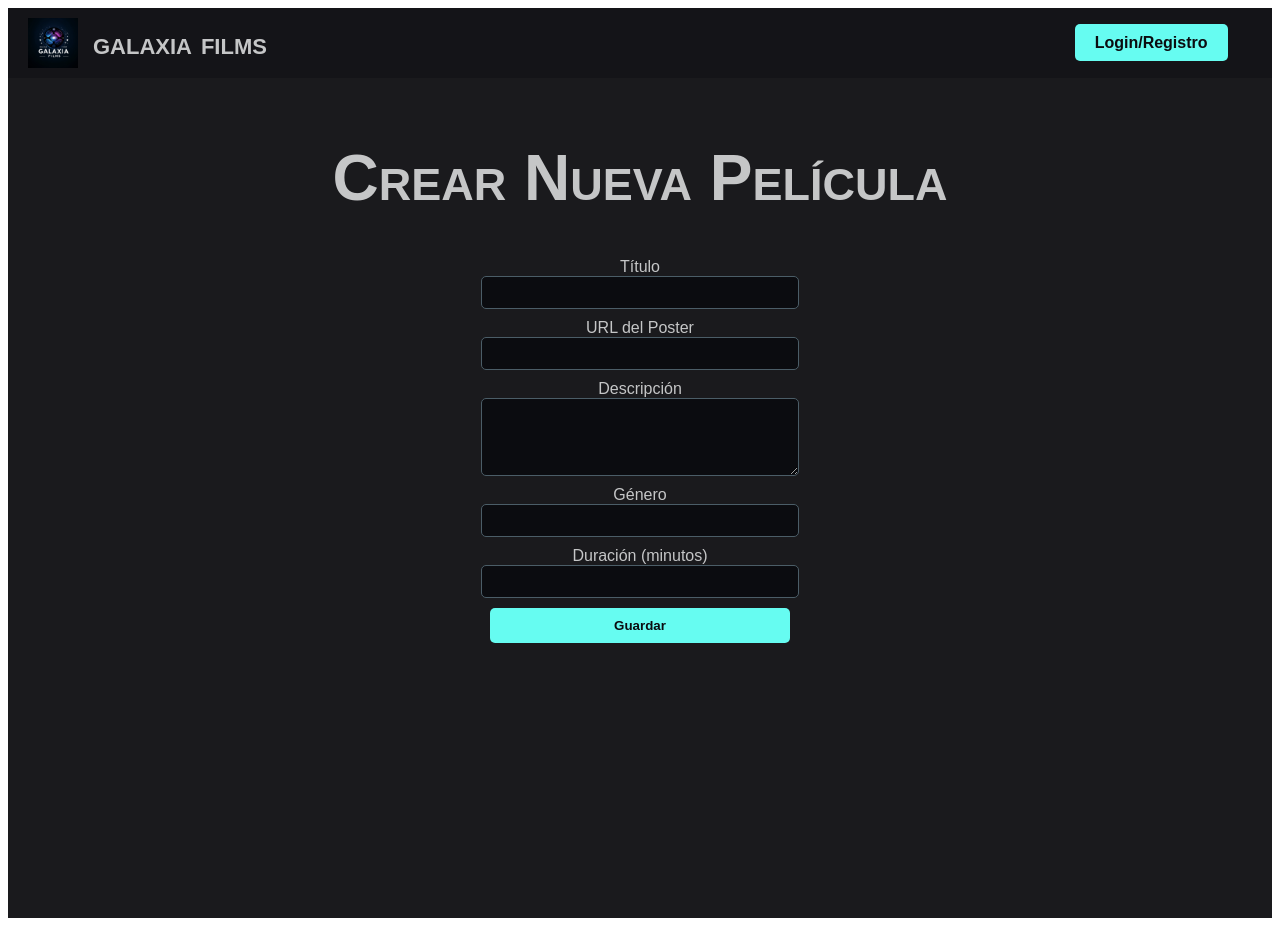
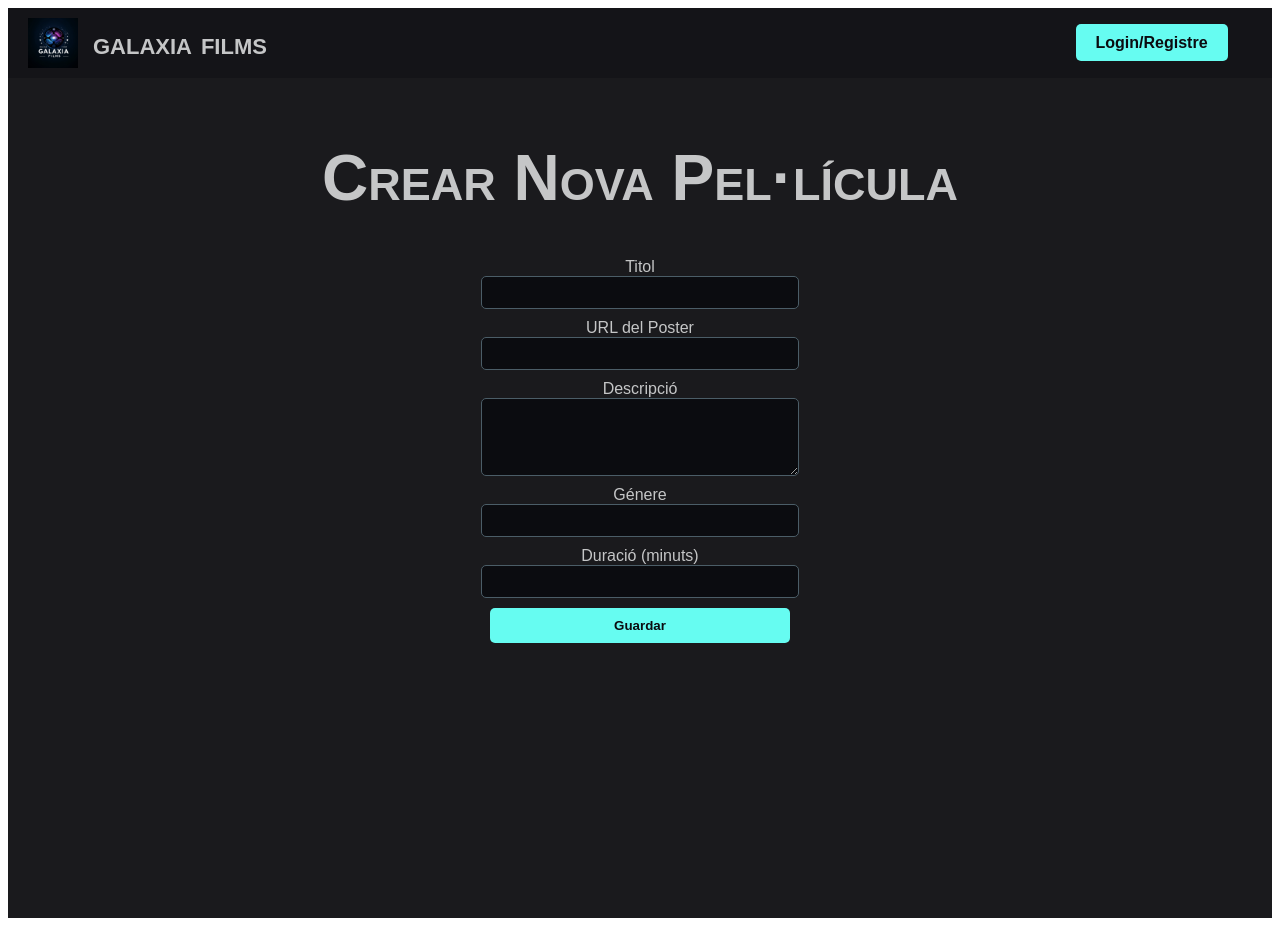
Before and after one commit to inspedralbes/tr3-tr3-barcelomiquel, a Nuxt app in the folder front/: page /crearPelicula in a window 1280 px wide. Built offline with nearby package versions, Linux system fonts and the light colour scheme.

Commit message:
pagina web en catalá

```diff
--- a/front/components/Header.vue
+++ b/front/components/Header.vue
@@ -5,7 +5,7 @@
       <h2>galaxia films</h2>
     </nuxt-link>
     <div>
-      <nuxt-link v-if="!loguejat" to="/login" class="login-button">Login/Registro</nuxt-link>
+      <nuxt-link v-if="!loguejat" to="/login" class="login-button">Login/Registre</nuxt-link>
       <nuxt-link  v-if="loguejat" :to="`/${nom_usuari}`" class="login-button">{{ nom_usuari }}</nuxt-link>
       <nuxt-link  v-if="loguejat && admin" :to="`admin/${nom_usuari}`" class="login-button">Admin</nuxt-link>
       <nuxt-link  v-if="loguejat" to="/" @click="logout" class="login-button">Logout</nuxt-link>
--- a/front/pages/[nom_usuario].vue
+++ b/front/pages/[nom_usuario].vue
@@ -5,13 +5,13 @@
             <div class="home">
                 <h1>Perfil de {{ nom_usuario }}</h1>
                 <div class="purchased-entries">
-                    <h2>Entradas Compradas</h2>
+                    <h2>Entrades Comprades</h2>
                     <table>
                         <thead>
                             <tr>
-                                <th>Asiento</th>
-                                <th>Precio</th>
-                                <th>Título de la Película</th>
+                                <th>Seient</th>
+                                <th>Preu</th>
+                                <th>Títol de la Pel·lícula</th>
                                 <th>Metóde de pagament</th>
                             </tr>
                         </thead>
--- a/front/pages/admin/[nom_usuario].vue
+++ b/front/pages/admin/[nom_usuario].vue
@@ -3,7 +3,7 @@
     <Header />
     <div class="admin">
       <h1>Administració</h1>
-      <p>Estás en la página de administració de {{ $route.params.nom_usuario }}</p>
+      <p>Estás en la página d'administració de {{ $route.params.nom_usuario }}</p>
       <div class="buttons">
         <nuxt-link to="/gestioSessions" class="admin-link">Gestió de Sessions</nuxt-link>
         <nuxt-link to="/gestioPelicules" class="admin-link">Gestió de Pel·licules</nuxt-link>
--- a/front/pages/compra/[id].vue
+++ b/front/pages/compra/[id].vue
@@ -40,7 +40,7 @@
                         <div v-for="butaca in butacasSeleccionadas" :key="butaca" class="butaca-seleccionada">{{ butaca
                             }}</div>
                     </div>
-                    <h3>Precio total: {{ precioTotal }}€</h3>
+                    <h3>Preu total: {{ precioTotal }}€</h3>
                     <button @click="comprar">Comprar</button>
                     <button class="borrar" @click="borrarSeleccion">Borrar selecció</button>
                     <button class="tornar" @click="tornar">Inici</button>
--- a/front/pages/confirmarCompra.vue
+++ b/front/pages/confirmarCompra.vue
@@ -26,11 +26,11 @@
         <h2>Total: {{ precioTotal }}€</h2>
         <form @submit.prevent="comprar">
           <div class="form-group" v-if="!store.loguejat">
-            <label for="email" class="label-email">Correo Electrónico:</label>
+            <label for="email" class="label-email">Correu Electrónic:</label>
             <input type="email" id="email" v-model="email" required class="input-field">
           </div>
           <div class="form-group">
-            <label class="label-pago">Método de Pago:</label>
+            <label class="label-pago">Métode de Pagament:</label>
             <div class="payment-methods">
               <div>
                 <input type="radio" id="visa" value="visa" v-model="metodoPago" required>
--- a/front/pages/crearPelicula.vue
+++ b/front/pages/crearPelicula.vue
@@ -2,18 +2,18 @@
     <body>
         <Header />
         <div class="home">
-            <h1>Crear Nueva Película</h1>
+            <h1>Crear Nova Pel·lícula</h1>
             <form @submit.prevent="crearPelicula" class="form">
-                <label for="titol">Título</label>
+                <label for="titol">Titol</label>
                 <input v-model="nuevaPelicula.titol" type="text" name="titol" id="titol" class="input-field">
                 <label for="poster">URL del Poster</label>
                 <input v-model="nuevaPelicula.poster" type="text" name="poster" id="poster" class="input-field">
-                <label for="descripcio">Descripción</label>
+                <label for="descripcio">Descripció</label>
                 <textarea v-model="nuevaPelicula.descripcio" name="descripcio" id="descripcio" rows="4"
                     class="input-field"></textarea>
-                <label for="genere">Género</label>
+                <label for="genere">Génere</label>
                 <input v-model="nuevaPelicula.genere" type="text" name="genere" id="genere" class="input-field">
-                <label for="duracio">Duración (minutos)</label>
+                <label for="duracio">Duració (minuts)</label>
                 <input v-model="nuevaPelicula.duracio" type="text" name="duracio" id="duracio" class="input-field">
                 <button type="submit" class="buttonTicket">Guardar</button>
             </form>
--- a/front/pages/login.vue
+++ b/front/pages/login.vue
@@ -6,7 +6,7 @@
             <h1>Iniciar Sesió</h1>
             <form @submit.prevent="login" class="form">
                 <div class="form-group">
-                    <label for="email">Correo Electrónic:</label>
+                    <label for="email">Correu Electrónic:</label>
                     <input type="email" id="email" v-model="email" required>
                 </div>
                 <div class="form-group">
@@ -15,7 +15,7 @@
                 </div>
                 <button type="submit" class="buttonLogin">Iniciar Sesió</button>
             </form>
-            <p>No tiens una conta? <router-link to="/registre">Regístra't</router-link></p>
+            <p>No tens conta? <router-link to="/registre">Regístra't</router-link></p>
             <!-- Div para mostrar el mensaje de error -->
             <div v-if="error" class="error-message">
                 Credencials incorrectes o usuari no autenticat. Si us plau, intenta-ho de nou o registra't.
```
